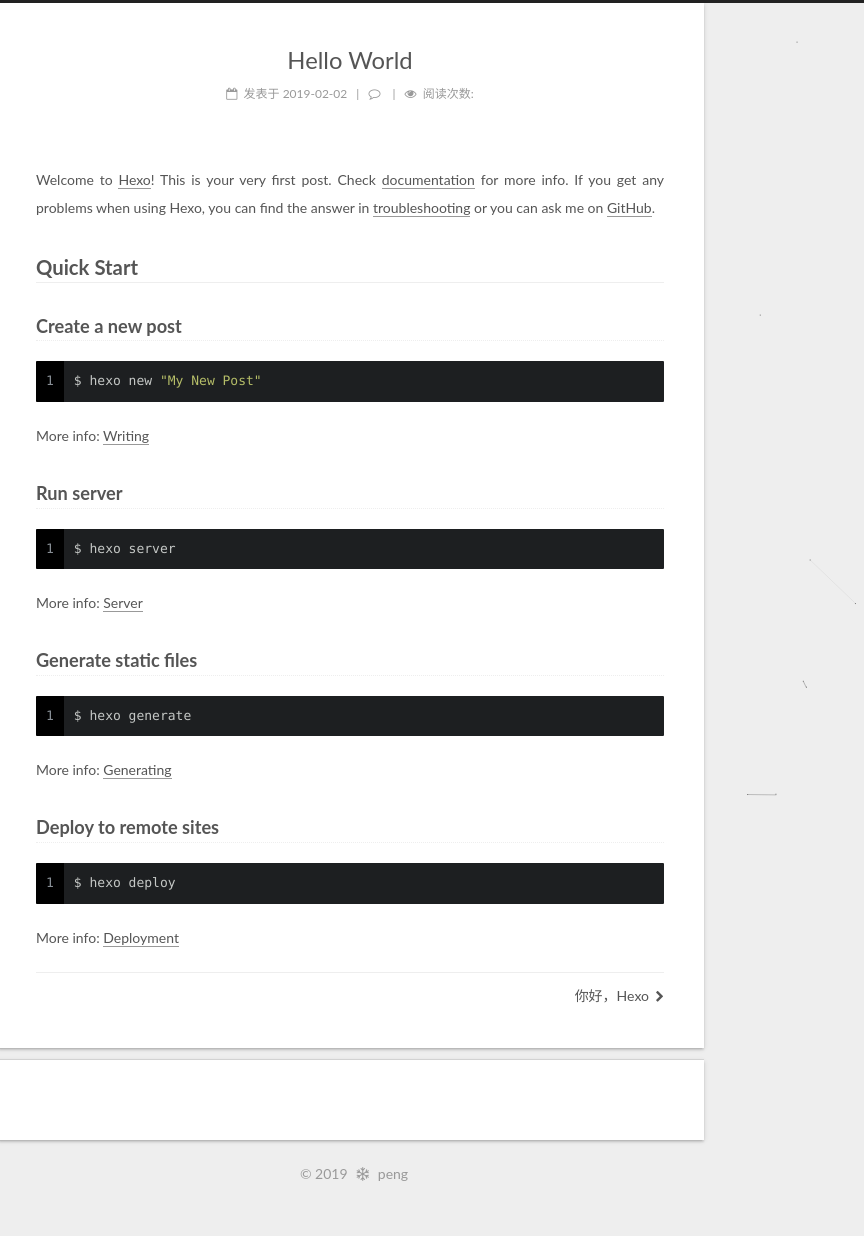
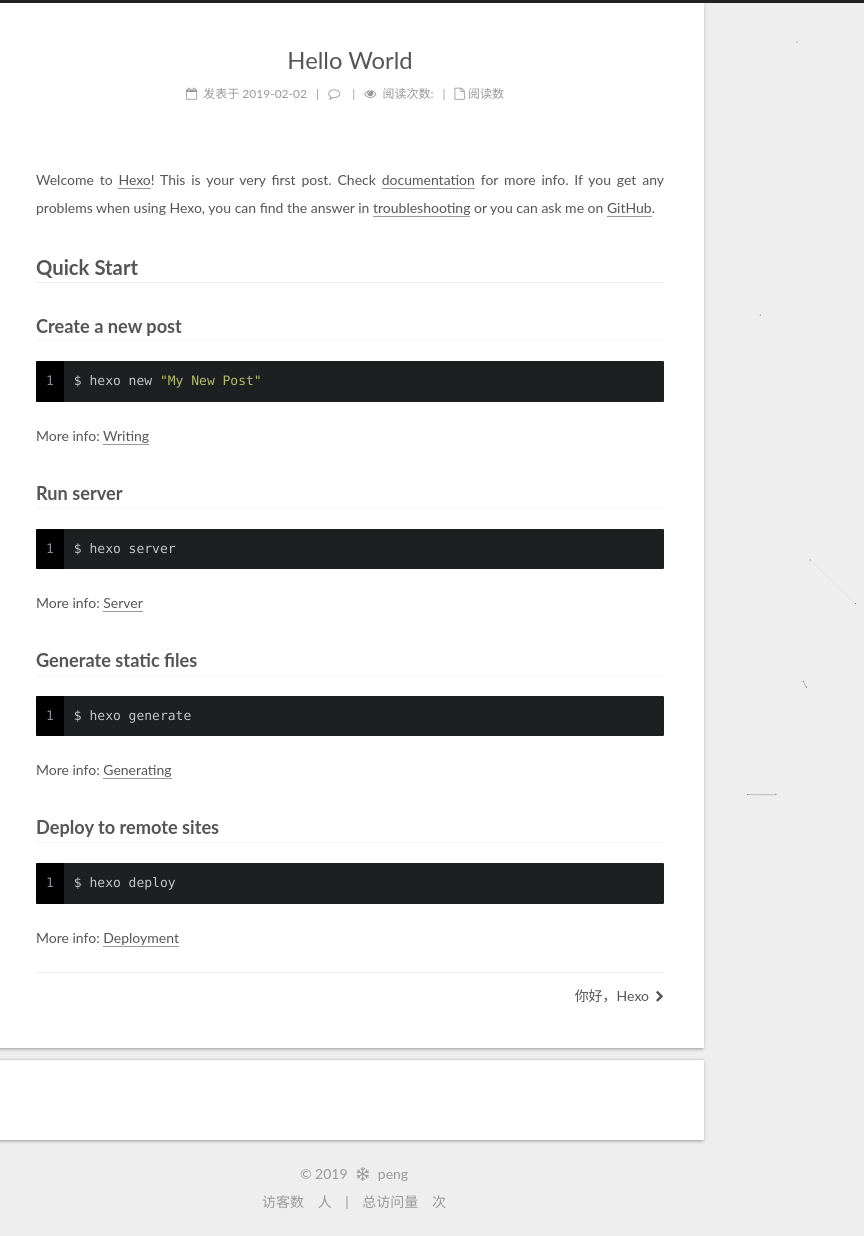
Before and after one commit to WhyMEliu/WhyME.github.io, a plain HTML site: page 2019/02/02/hello-world/index.html in a window 1280 px wide. Shown: the full height of the page, 416-1280 px from the left. Before the commit the page ends 1208 px from the top, so only its background shows below. Drawn offline with Linux system fonts and the light colour scheme; some packages are replaced by stand-ins of ours; a script that the page names is missing.

Commit message:
Site updated: 2019-02-02 23:05:00

```diff
--- a/2019/02/02/hello-world/index.html
+++ b/2019/02/02/hello-world/index.html
@@ -366,6 +366,11 @@
 
 
 
+            <span class="post-meta-divider">|</span>
+            <span class="page-pv"><i class="fa fa-file-o"></i> 阅读数
+            <span class="busuanzi-value" id="busuanzi_value_page_pv"></span>
+            </span>
+
 
 
 
@@ -617,6 +622,26 @@
 
 
 
+
+<div class="busuanzi-count">
+    <script async src="https://busuanzi.ibruce.info/busuanzi/2.3/busuanzi.pure.mini.js"></script>
+
+
+    <span class="site-uv">
+      访客数
+      <span class="busuanzi-value" id="busuanzi_value_site_uv"></span>
+      人
+    </span>
+
+
+
+    <span class="site-pv">
+      总访问量
+      <span class="busuanzi-value" id="busuanzi_value_site_pv"></span>
+      次
+    </span>
+
+</div>
 
 
 
--- a/css/main.css
+++ b/css/main.css
@@ -1926,7 +1926,7 @@ img:hover {
   width: 4px;
   height: 4px;
   border-radius: 50%;
-  background: #ff7117;
+  background: #f2ffff;
 }
 .links-of-blogroll {
   font-size: 13px;
```
Also changed, not shown: 2019/02/02/你好，Hexo/index.html (+25 -0 lines), about/index.html (+20 -0 lines), archives/2019/02/index.html (+20 -0 lines), archives/2019/index.html (+20 -0 lines), archives/index.html (+20 -0 lines), index.html (+20 -0 lines), something/index.html (+20 -0 lines), tags/github/index.html (+20 -0 lines), tags/hexo/index.html (+20 -0 lines), tags/index.html (+20 -0 lines), tags/npm/index.html (+20 -0 lines), tags/基础/index.html (+20 -0 lines).
